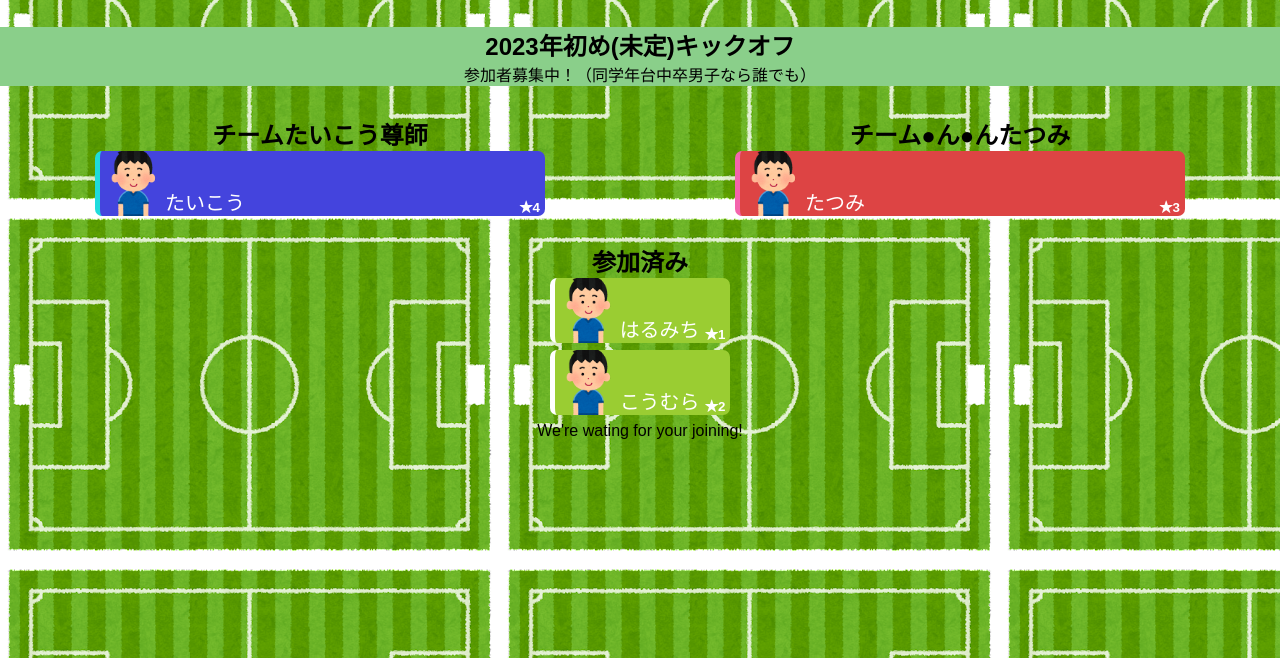
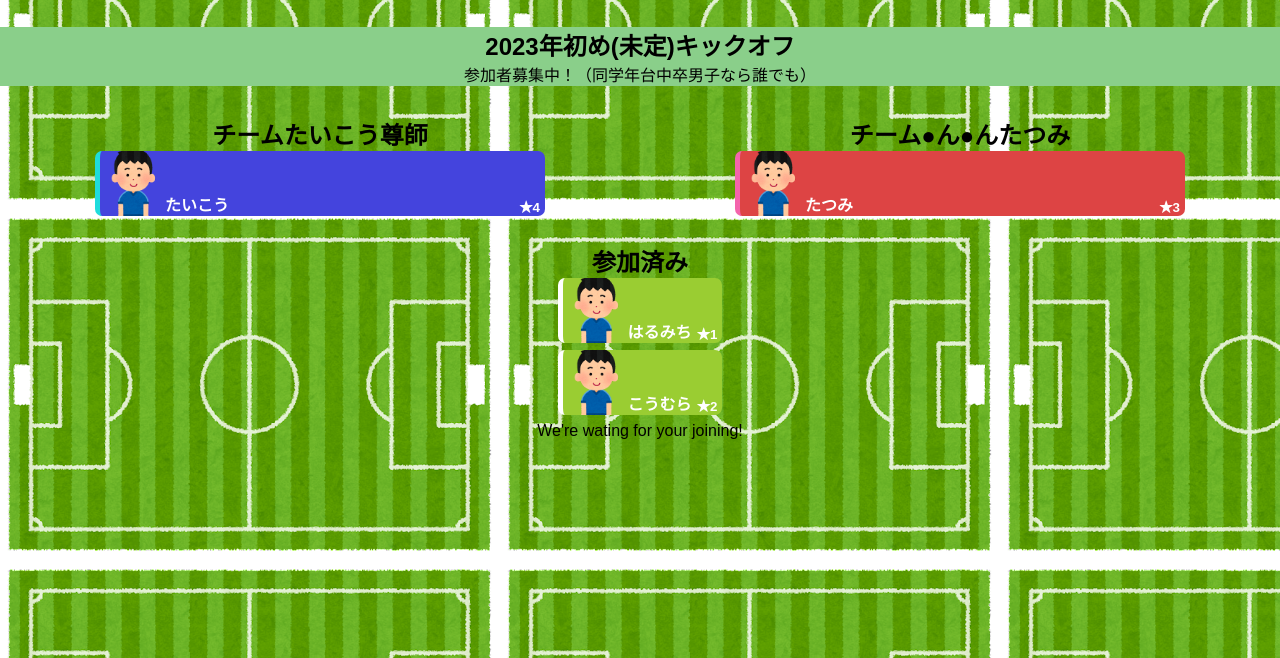
Before and after one commit to KouTori/KouTori.github.io, a plain HTML site: page index.html in a window 1280 px wide. Shown: the part 142-800 px from the top of the page. Drawn offline with Linux system fonts and the light colour scheme.

Commit message:
Update style.css

```diff
--- a/src/style.css
+++ b/src/style.css
@@ -61,8 +61,8 @@ header{
     align-items: flex-end;
     height: 100%;
     margin-right: 5px;
-    font-weight: lighter;
-    font-size: 20px;
+    font-weight: bold;
+    font-size: medium;
 }
 .player_nameCon img{
     height: 100%;
```
